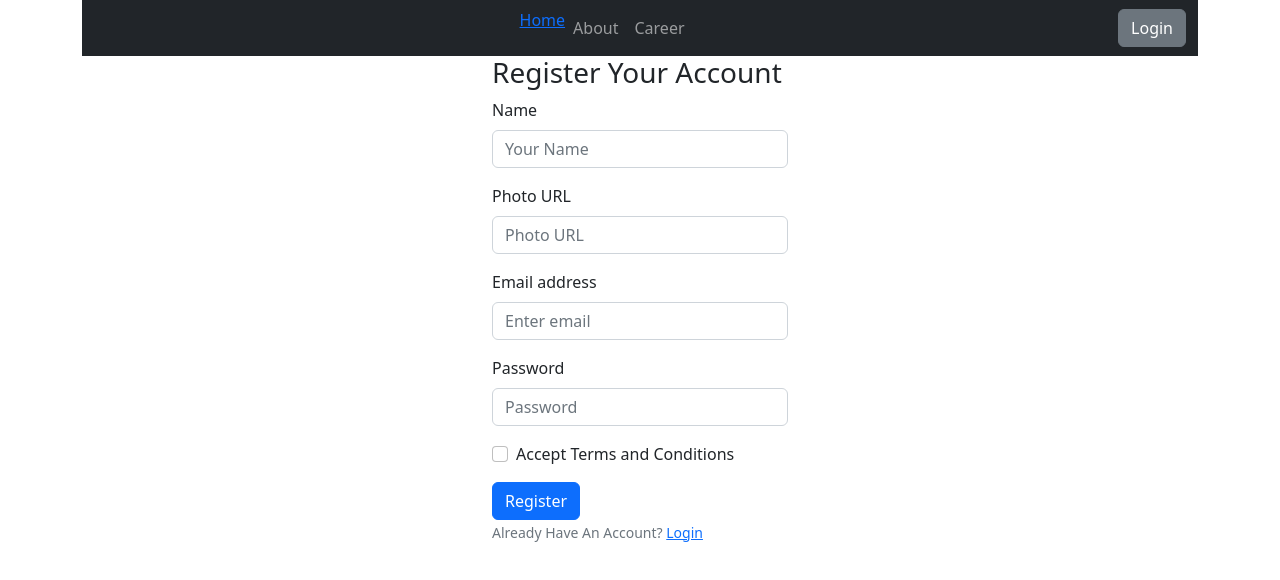
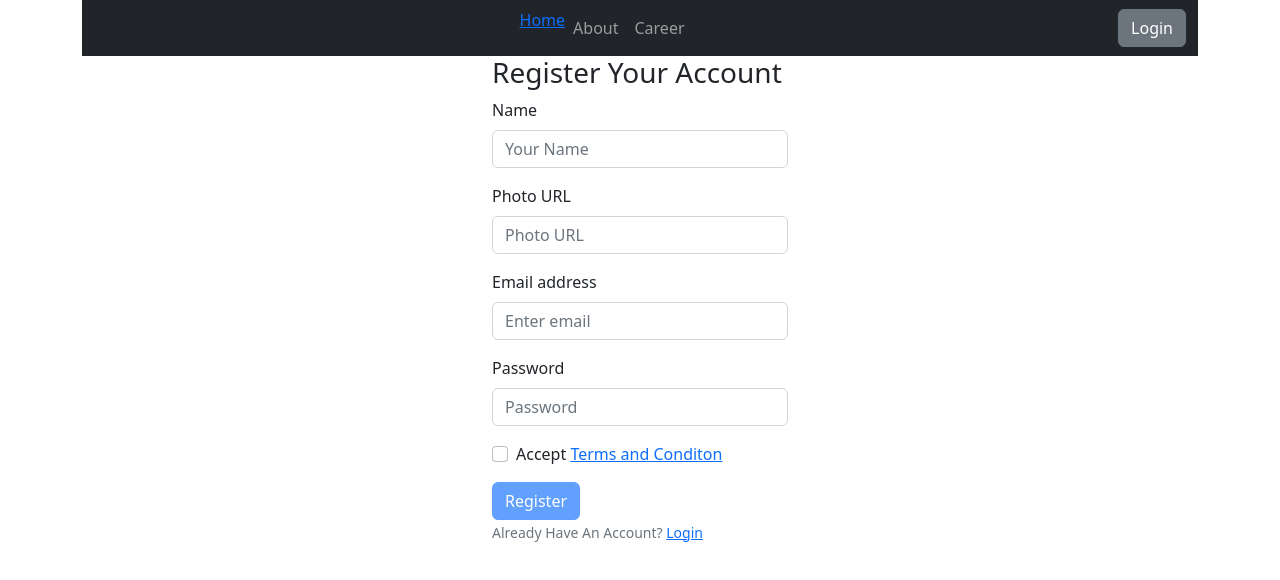
Before and after one commit to Md-Azad/the-dragon-news-client, a React (Vite) app: page /register in a window 1280 px wide. Shown: the top 580 px of the page. Built offline with nearby package versions, Linux system fonts and the light colour scheme; no server answers.

Commit message:
added terms and conditions' button's functionality

```diff
--- a/src/pages/Login/Register/Register.jsx
+++ b/src/pages/Login/Register/Register.jsx
@@ -6,6 +6,7 @@ import { AuthCon } from "../../../Providers/AuthProvider";
 const Register = () => {
   const { createUser } = useContext(AuthCon);
   const [status, setStatus] = useState("");
+  const [accepted, setaccepted] = useState(false);
 
   const handleRegister = (event) => {
     event.preventDefault();
@@ -26,6 +27,10 @@ const Register = () => {
       .catch((error) => {
         console.log(error);
       });
+  };
+
+  const handleAccept = (event) => {
+    setaccepted(event.target.checked);
   };
   return (
     <Container className="w-25 mx-auto">
@@ -65,12 +70,17 @@ const Register = () => {
         </Form.Group>
         <Form.Group className="mb-3" controlId="formBasicCheckbox">
           <Form.Check
+            onClick={handleAccept}
             type="checkbox"
             name="accept"
-            label="Accept Terms and Conditions"
+            label={
+              <>
+                Accept <Link to="/terms">Terms and Conditon</Link>
+              </>
+            }
           />
         </Form.Group>
-        <Button variant="primary" type="submit">
+        <Button variant="primary" type="submit" disabled={!accepted}>
           Register
         </Button>
         <br></br>
--- /dev/null
+++ b/src/pages/shared/Terms/Terms.jsx
@@ -0,0 +1,22 @@
+import React from "react";
+import { Container } from "react-bootstrap";
+import { Link } from "react-router-dom";
+
+const Terms = () => {
+  return (
+    <Container>
+      <h3>terms and condition</h3>
+      <p>
+        Lorem ipsum dolor sit amet, consectetur adipisicing elit. Doloremque
+        impedit qui asperiores corrupti numquam aliquid ut quasi provident.
+        Nesciunt minima deserunt sed nam! Ducimus commodi fugiat, cum magni
+        necessitatibus voluptatibus?
+      </p>
+      <p>
+        back to register <Link to="/register">Register</Link>
+      </p>
+    </Container>
+  );
+};
+
+export default Terms;
--- a/src/routes/Routes.jsx
+++ b/src/routes/Routes.jsx
@@ -8,6 +8,7 @@ import LoginLayout from "../layouts/LoginLayout";
 import Login from "../pages/Login/Login/Login";
 import Register from "../pages/Login/Register/Register";
 import PrivateRoute from "./PrivateRoute";
+import Terms from "../pages/shared/Terms/Terms";
 
 const router = createBrowserRouter([
   {
@@ -25,6 +26,10 @@ const router = createBrowserRouter([
       {
         path: "register",
         element: <Register></Register>,
+      },
+      {
+        path: "/terms",
+        element: <Terms></Terms>,
       },
     ],
   },
```
